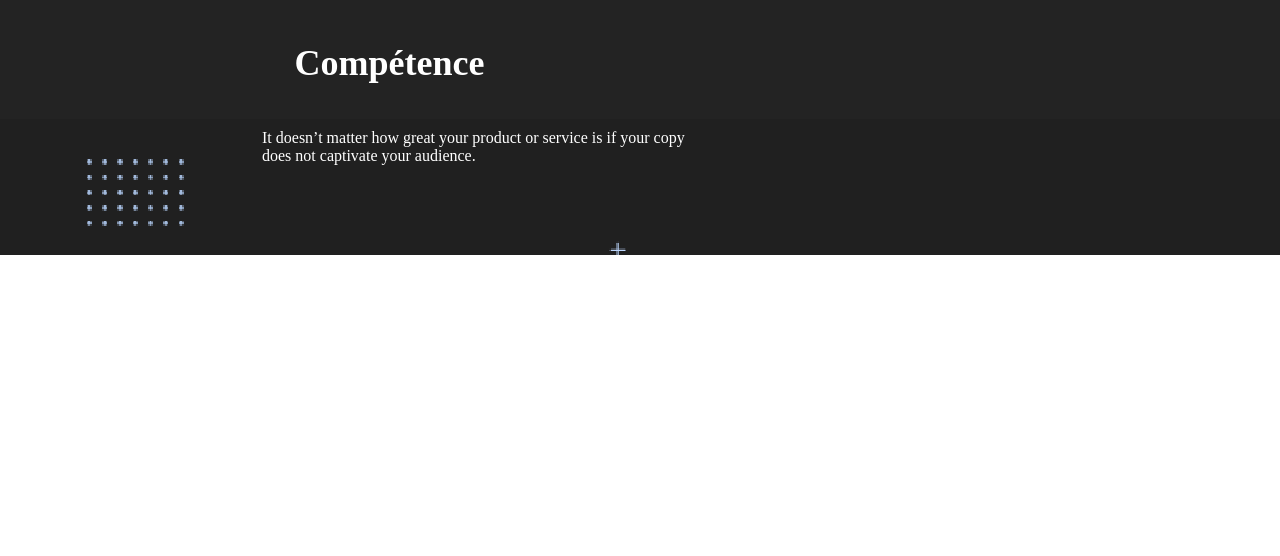
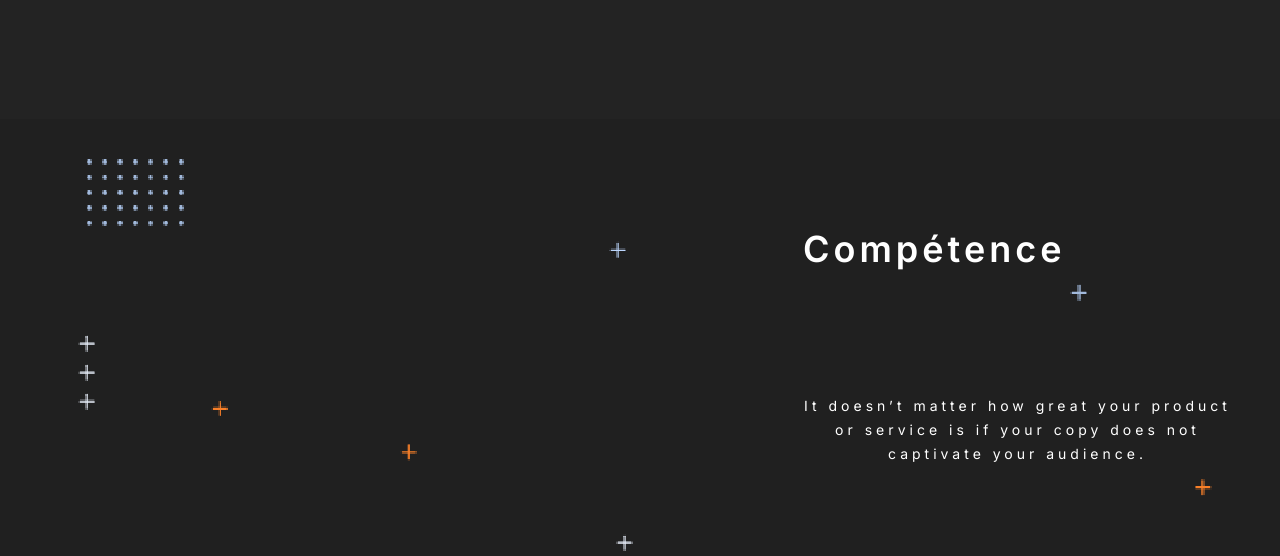
Before and after one commit to Fabien-Rousset/Genius, a plain HTML site: page index.html in a window 1280 px wide. Shown: the part 969-1525 px from the top of the page. Before the commit the page ends 1224 px from the top, so only its background shows below. Drawn offline with Linux system fonts and the light colour scheme.

Commit message:
Master/Genius:
mise a jour de l index html et feuille css

```diff
--- a/index.html
+++ b/index.html
@@ -58,7 +58,7 @@
 
             <div id="container2">
                 <div id="component-top">
-                    <p>Compétence</p>
+                    <H1>Compétence<h1>
                     <div id="component-content-top">It doesn’t matter how great your product or service
                         is if your copy does not captivate your audience.
                     </div>
--- a/style.css
+++ b/style.css
@@ -241,15 +241,27 @@ h3{
     display: flex;
     flex-direction: column;
     box-sizing: border-box;
+    margin-top: 9.5rem;
+    margin-left: 33.8125rem;
 }
 
-#component-top p{
+#component-top h1{
     width: 255px;
-    font-family: "Inter sans";
+    font-family: "Inter";
     font-weight: 600;
     font-size: 2.25rem;
     line-height: 3.75rem;
     text-align: center;
+    margin-left: 0px;
+}
 
+#component-content-top{
+    width: 429px;
+    font-family: "Inter";
+    font-weight: 400;
+    font-size: 0.875rem;
+    line-height: 24px;
+    text-align: center;
+    margin-top: 2.8125rem;
 
 }
```
